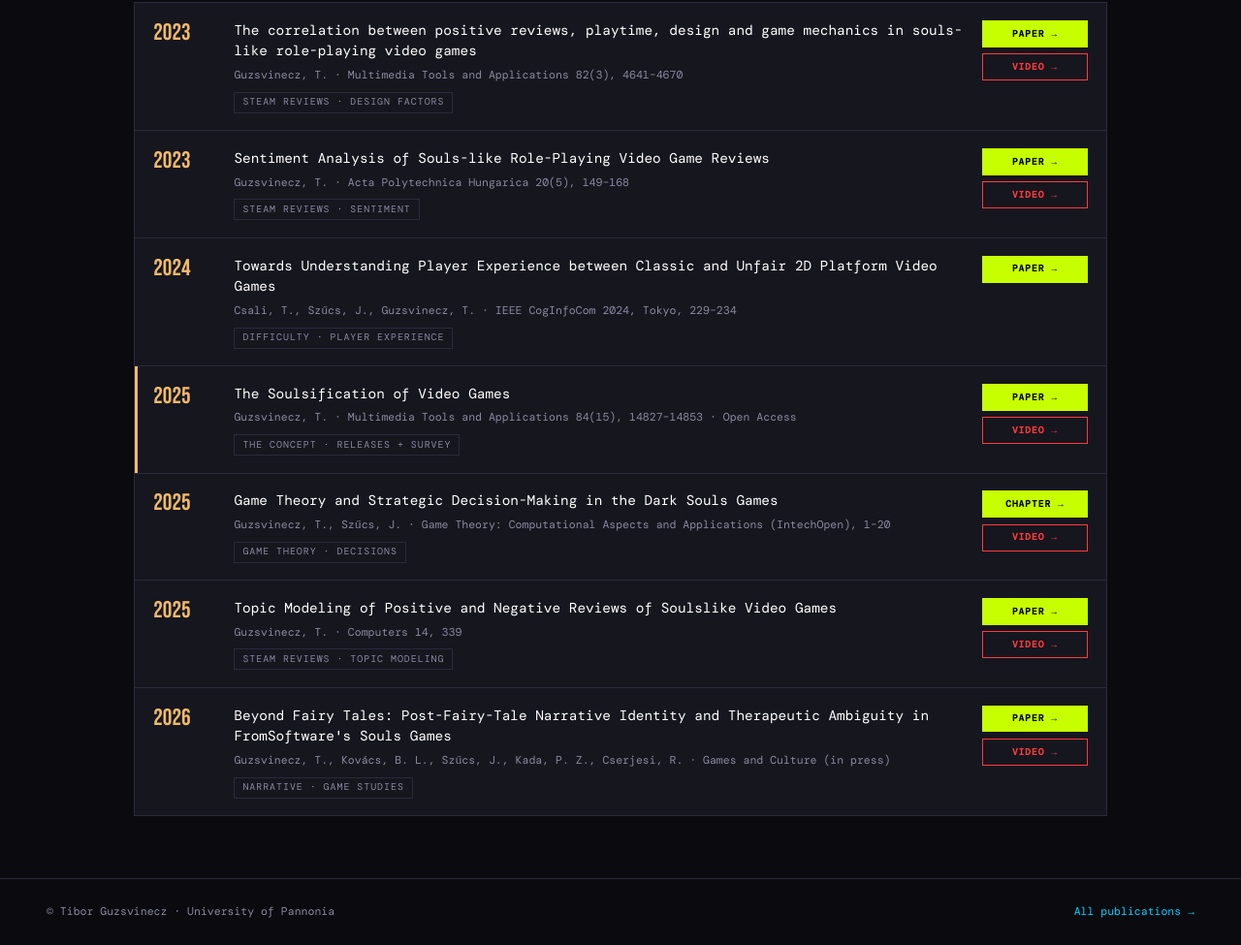
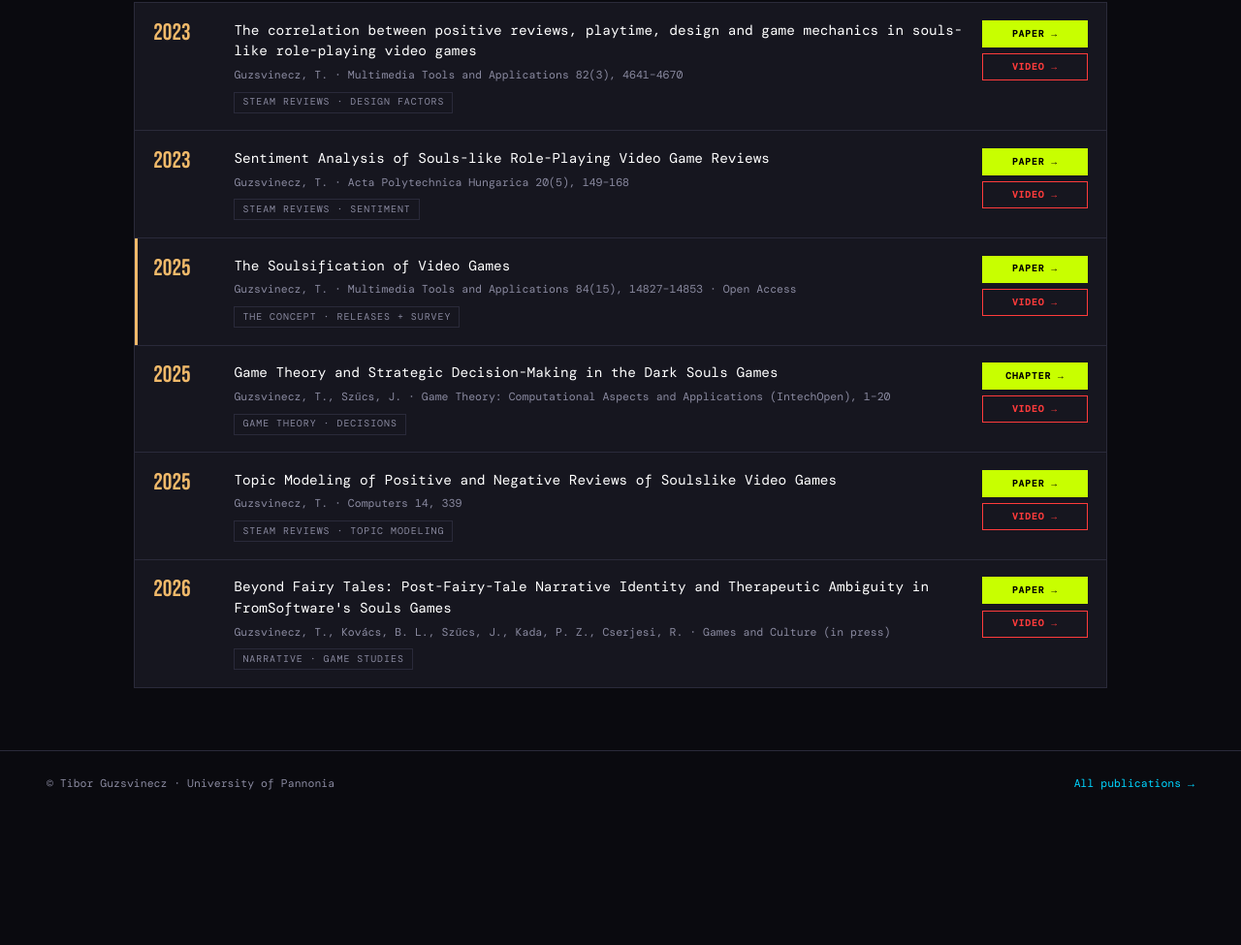
Before and after one commit to zyzyx02/guzsvinecz, a plain HTML site: page soulsification.html in a window 1280 px wide. Shown: the part 1330-2305 px from the top of the page at 97% size. After the commit the page ends 2173 px from the top, so only its background shows below. Drawn offline with nearby package versions, Linux system fonts and the light colour scheme; a web font is replaced by a local one.

Commit message:
Add files via upload

```diff
--- a/soulsification.html
+++ b/soulsification.html
@@ -143,13 +143,6 @@ footer{border-top:1px solid var(--border);padding:1.5rem 3rem;color:var(--muted)
           <span class="pub-lens"><span data-en>Steam reviews · sentiment</span><span data-hu>Steam review · sentiment</span></span></div>
         <div class="pub-actions"><a class="btn" href="https://doi.org/10.12700/APH.20.5.2023.5.10" target="_blank" rel="noopener"><span data-en>Paper →</span><span data-hu>Cikk →</span></a><a class="btn yt" href="https://youtu.be/Hmn7XWZhFcs" target="_blank" rel="noopener">Video →</a></div>
       </li>
-      <li class="pub">
-        <div class="pub-year">2024</div>
-        <div><div class="pub-title">Towards Understanding Player Experience between Classic and Unfair 2D Platform Video Games</div>
-          <div class="pub-meta">Csali, T., Szűcs, J., Guzsvinecz, T. · IEEE CogInfoCom 2024, Tokyo, 229–234</div>
-          <span class="pub-lens"><span data-en>difficulty · player experience</span><span data-hu>nehézség · játékosélmény</span></span></div>
-        <div class="pub-actions"><a class="btn" href="https://doi.org/10.1109/CogInfoCom63007.2024.10894736" target="_blank" rel="noopener"><span data-en>Paper →</span><span data-hu>Cikk →</span></a></div>
-      </li>
       <li class="pub core">
         <div class="pub-year">2025</div>
         <div><div class="pub-title">The Soulsification of Video Games</div>
```
